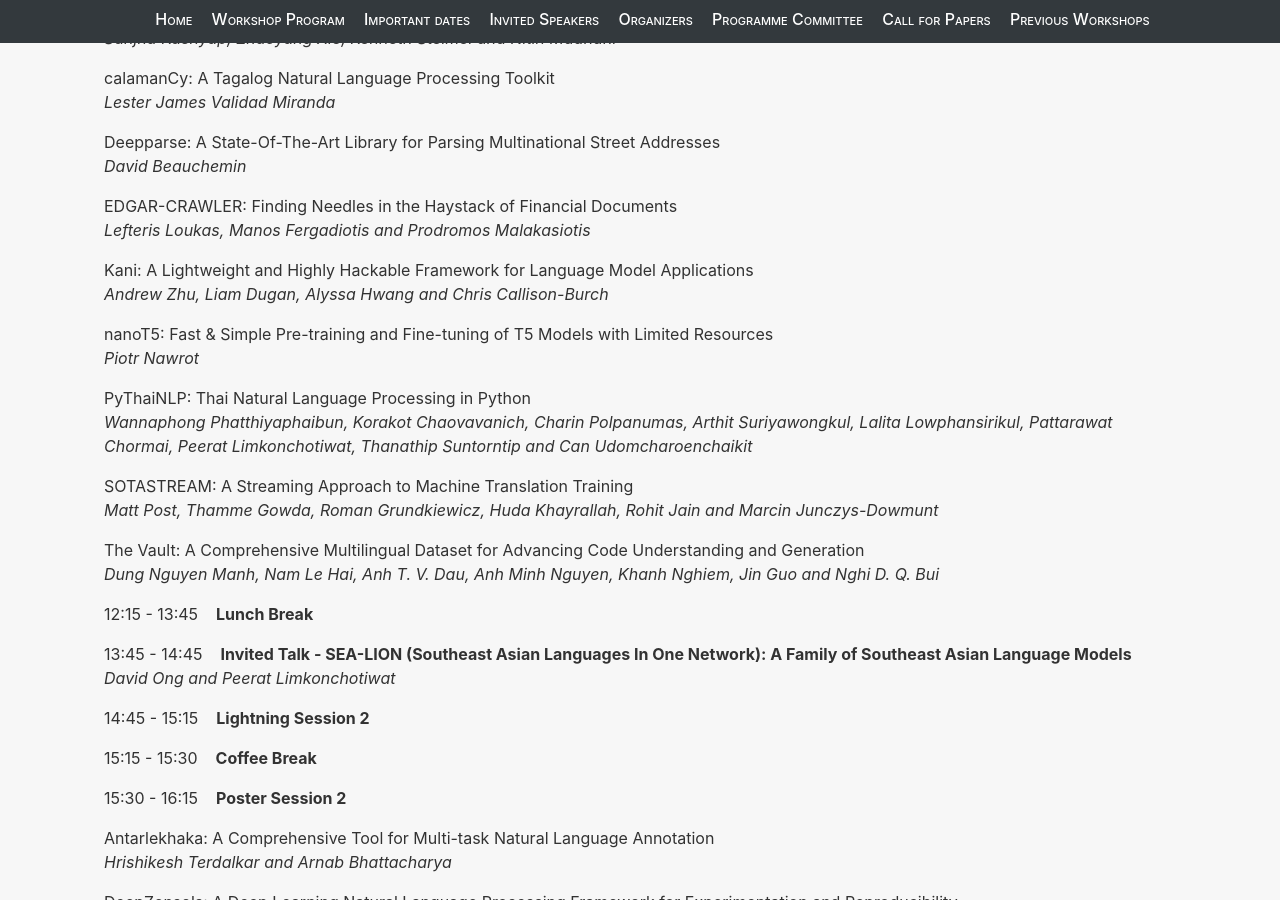
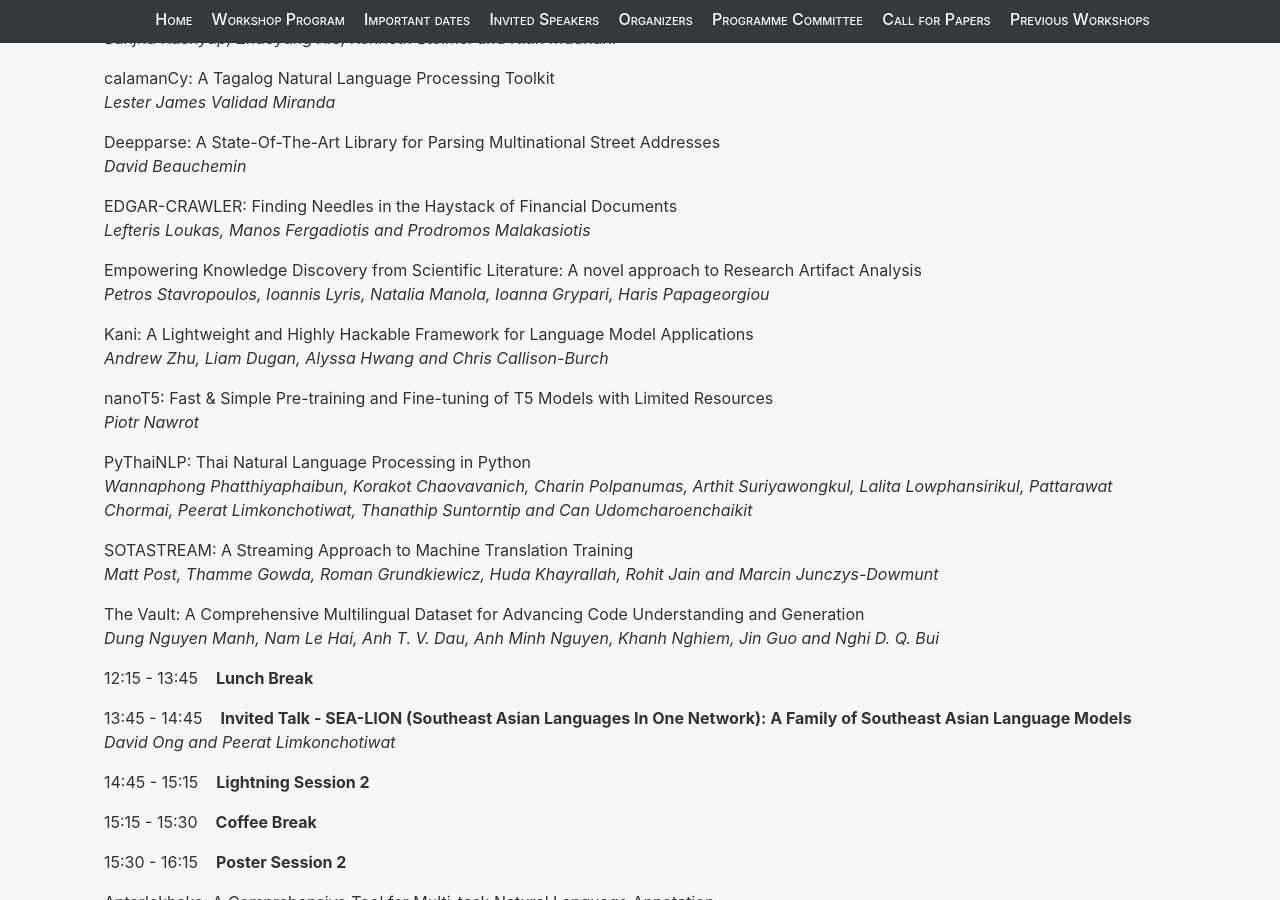
Before and after one commit to nlposs/nlposs.github.io, a Jekyll site: the page built from 2023/index.md, in a window 1280 px wide and 900 px high, scrolled down 5586 px. Built offline with Jekyll 4.4.1, drawn with Linux system fonts in a browser that asks for light colours.

Commit message:
Update index.md

```diff
--- a/2023/index.md
+++ b/2023/index.md
@@ -167,6 +167,9 @@
 
 <p>EDGAR-CRAWLER: Finding Needles in the Haystack of Financial Documents<br>
 <em>Lefteris Loukas, Manos Fergadiotis and Prodromos Malakasiotis</em></p>
+
+<p>Empowering Knowledge Discovery from Scientific Literature: A novel approach to Research Artifact Analysis<br>
+<em>Petros Stavropoulos, Ioannis Lyris, Natalia Manola, Ioanna Grypari, Haris Papageorgiou</em></p>
 
 <p>Kani: A Lightweight and Highly Hackable Framework for Language Model Applications<br>
 <em>Andrew Zhu, Liam Dugan, Alyssa Hwang and Chris Callison-Burch</em></p>
```
